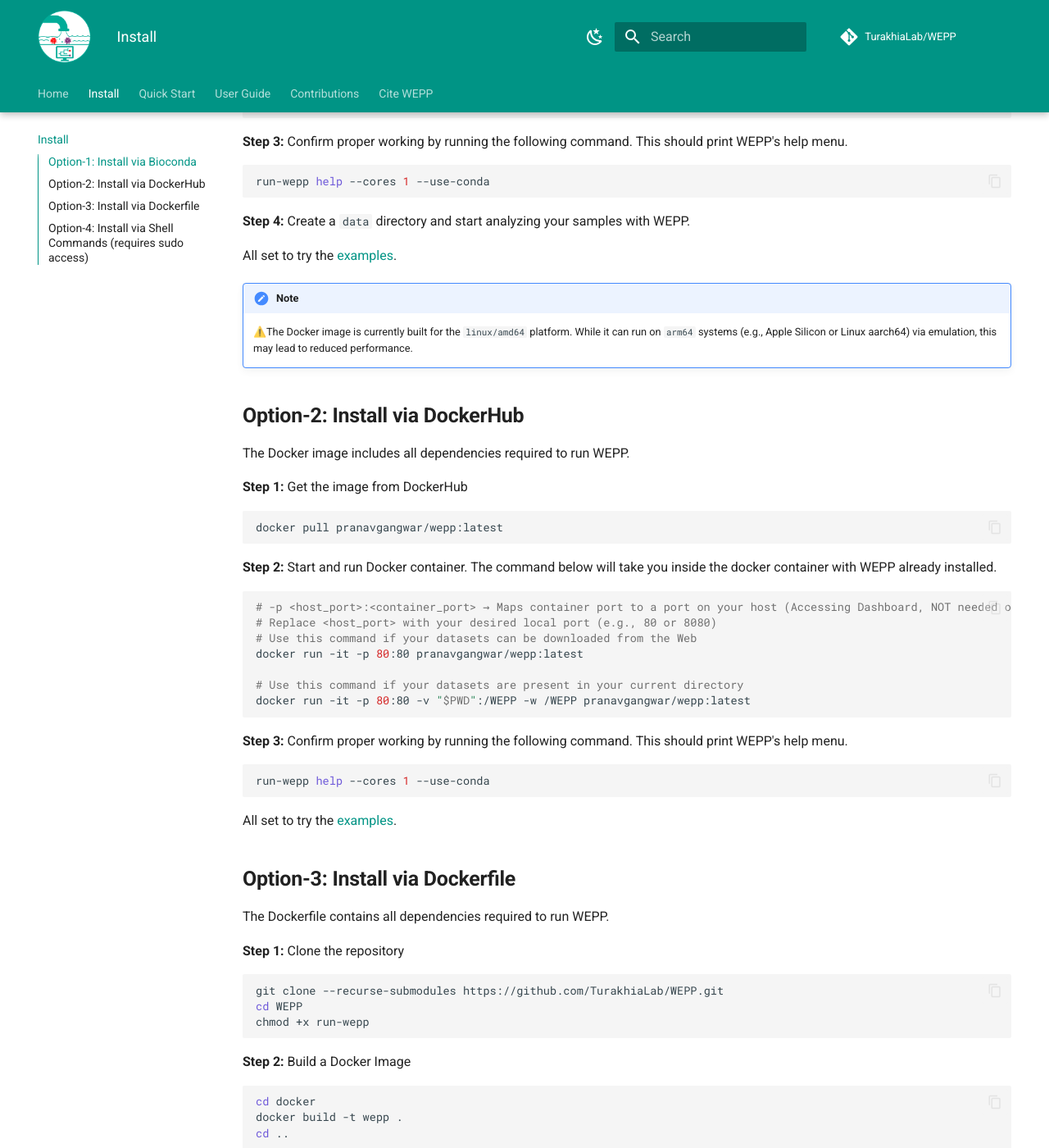
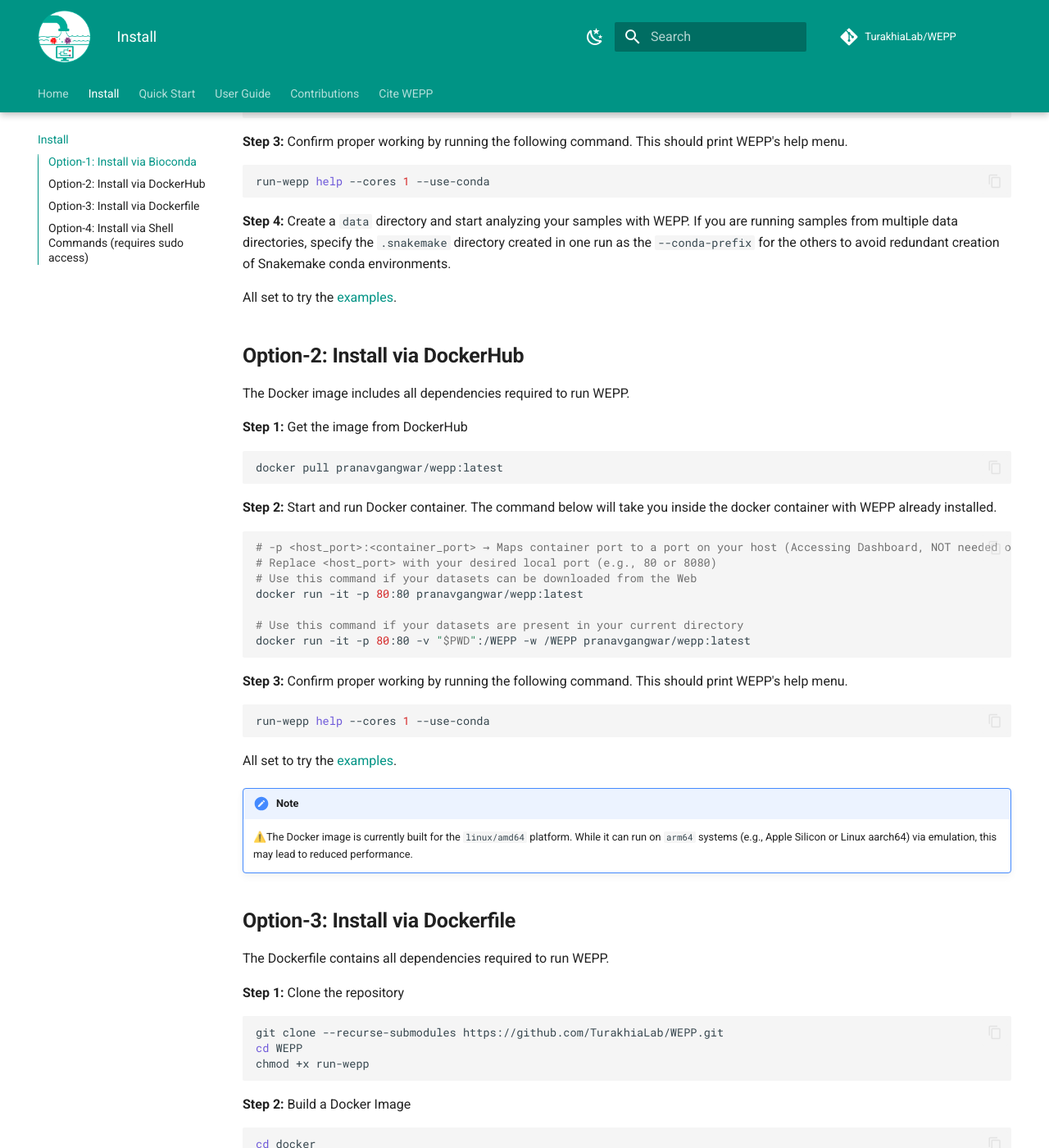
Before and after one commit to TurakhiaLab/WEPP, an MkDocs documentation site: the page built from docs/install.md, in a window 1280 px wide and 1400 px high, scrolled down 563 px. Shown: the whole window at 82% size. Built offline with MkDocs 1.6.1 and Material for MkDocs 9.7.7, drawn with Linux system fonts in a browser that asks for light colours; comment, search, counter and statistics services are not loaded.

Commit message:
Changed placement of docker image note

````diff
--- a/docs/install.md
+++ b/docs/install.md
@@ -18,12 +18,9 @@
 ```bash
 run-wepp help --cores 1 --use-conda
 ```
-**Step 4:** Create a `data` directory and start analyzing your samples with WEPP.
+**Step 4:** Create a `data` directory and start analyzing your samples with WEPP. If you are running samples from multiple data directories, specify the `.snakemake` directory created in one run as the `--conda-prefix` for the others to avoid redundant creation of Snakemake conda environments.
 
 All set to try the [examples](quickstart.md#example).
-
-!!!Note
-     ⚠️The Docker image is currently built for the `linux/amd64` platform. While it can run on `arm64` systems (e.g., Apple Silicon or Linux aarch64) via emulation, this may lead to reduced performance.
 
 
 ## **Option-2: Install via DockerHub** <a name=dockerhub></a>
@@ -49,6 +46,9 @@
 ```
 
 All set to try the [examples](quickstart.md#example).
+
+!!!Note
+     ⚠️The Docker image is currently built for the `linux/amd64` platform. While it can run on `arm64` systems (e.g., Apple Silicon or Linux aarch64) via emulation, this may lead to reduced performance.
 
 
 ## **Option-3: Install via Dockerfile** <a name=dockerfile></a>
````
Also changed, not shown: README.md (+2 -3 lines).
